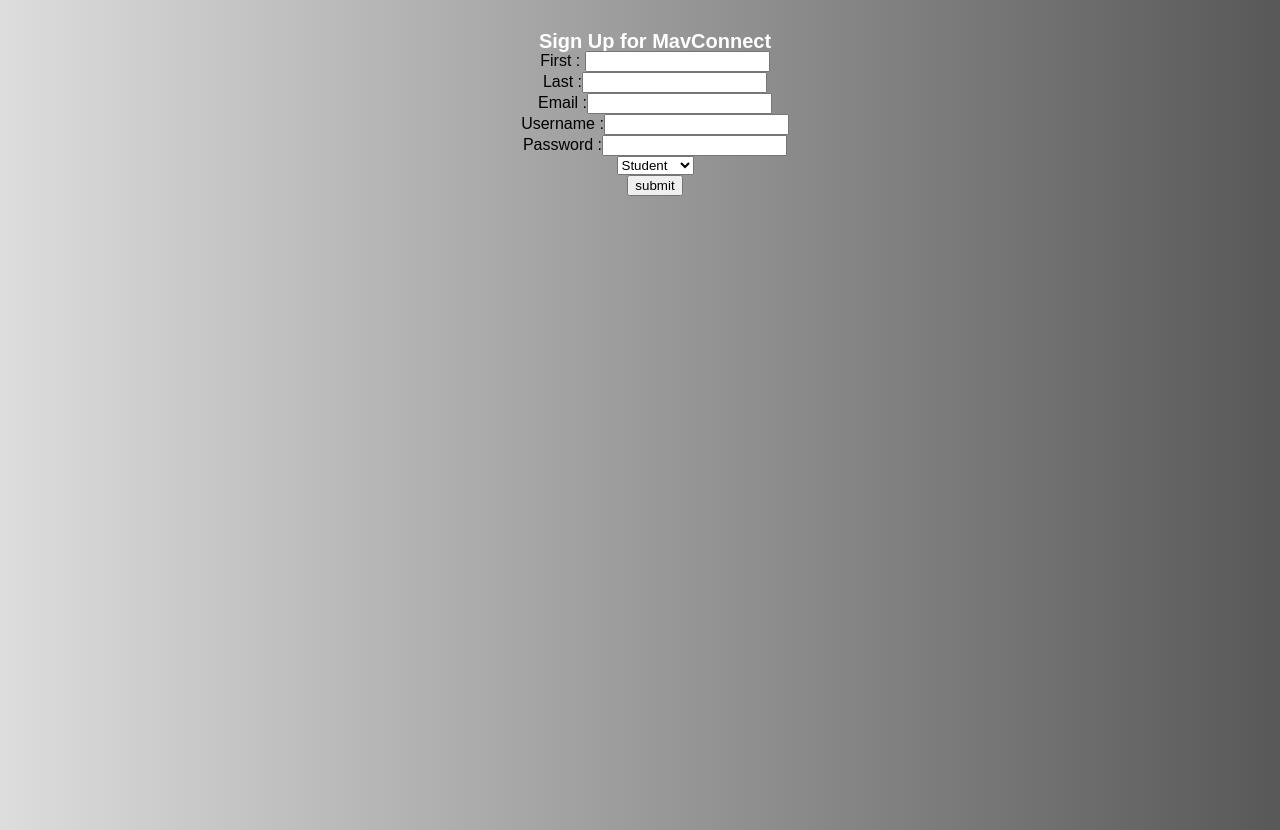
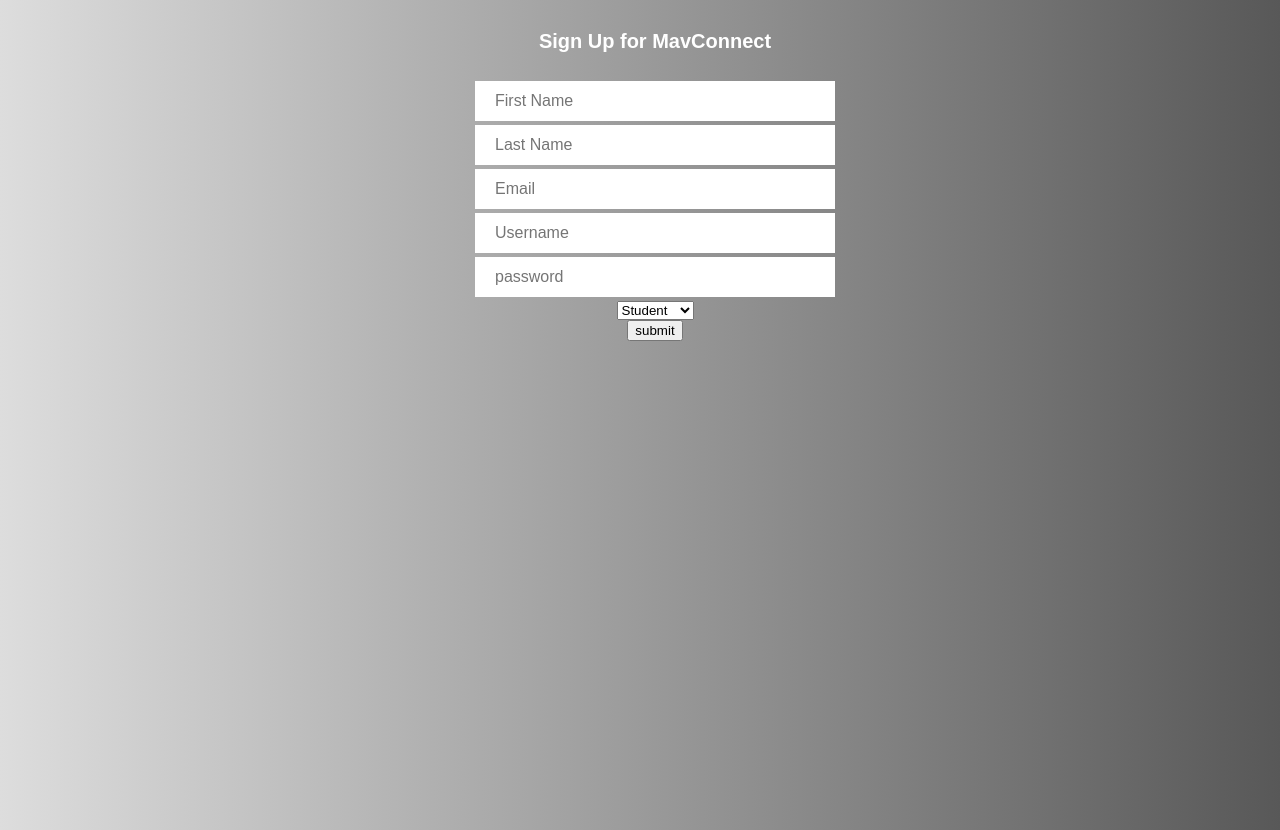
Before and after one commit to GKarthikVarma/CSE5335_Final_Project, a CodeIgniter app: page /database/index.php/signup/index in a window 1280 px wide. Shown: the part 76-906 px from the top of the page. Run offline with CodeIgniter, Linux system fonts and the light colour scheme.

Commit message:
Add files via upload

```diff
--- a/application/views/signup.php
+++ b/application/views/signup.php
@@ -8,31 +8,26 @@
 		<h2 id="register">Sign Up for MavConnect</h2>
 
 		<?php
-	        echo form_open('signup/submit');
-                echo form_label('First : ');
+	        echo form_open('signup/submit', "class='signup-form'");
                 echo form_error('dfirst');
-                echo form_input(array('id' => 'dfirst', 'name' => 'dfirst'));
+                echo form_input(array('id' => 'dfirst', 'name' => 'dfirst', 'placeholder' => 'First Name'),"","class='text-input'" );
                 echo "<br>";
-                echo form_label('Last :');
                 echo form_error('dLast');
-                echo form_input(array('id' => 'dlast', 'name' =>'dlast'));
+                echo form_input(array('id' => 'dlast', 'name' =>'dlast', 'placeholder' => 'Last Name'),"","class='text-input'" );
                 echo "<br>";
-                echo form_label('Email :');
                 echo form_error('demail');
-                echo form_input(array('id' => 'demail', 'name' =>'demail'));
+                echo form_input(array('id' => 'demail', 'name' =>'demail','placeholder' => 'Email'),"","class='text-input'" );
                 echo "<br>";
-                echo form_label('Username :');
                 echo form_error('duid');
-                echo form_input(array('id' => 'duid', 'name' =>'duid'));
+                echo form_input(array('id' => 'duid', 'name' =>'duid', 'placeholder' => 'Username'),"","class='text-input'" );
                 echo "<br>";
-                echo form_label('Password :');
                 echo form_error('dpass');
-                echo form_password(array('id' => 'dpwd', 'name' =>'dpwd'));
+                echo form_password(array('id' => 'dpwd', 'name' =>'dpwd','placeholder' => 'password'),"","class='text-input'" );
                 echo "<br>";
                 $options = array('Student', 'Recruiter');
                 echo form_dropdown("utype", $options);
                 echo "<br>";
-                echo form_submit('submit', 'submit');
+                echo form_submit('submit', 'submit', "class='submit-button'");
                 echo form_close();
 		?>
 	</center>
```
